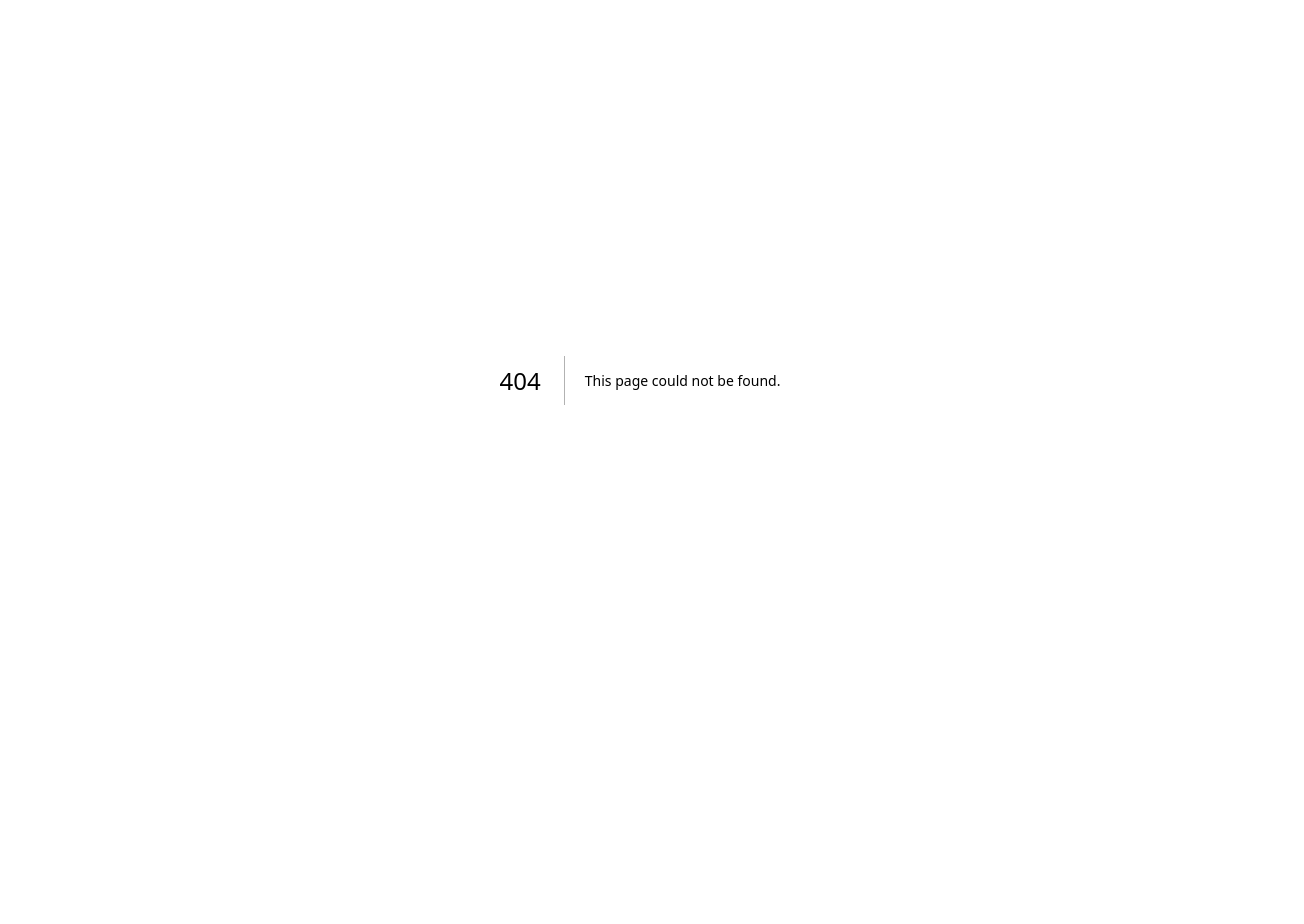
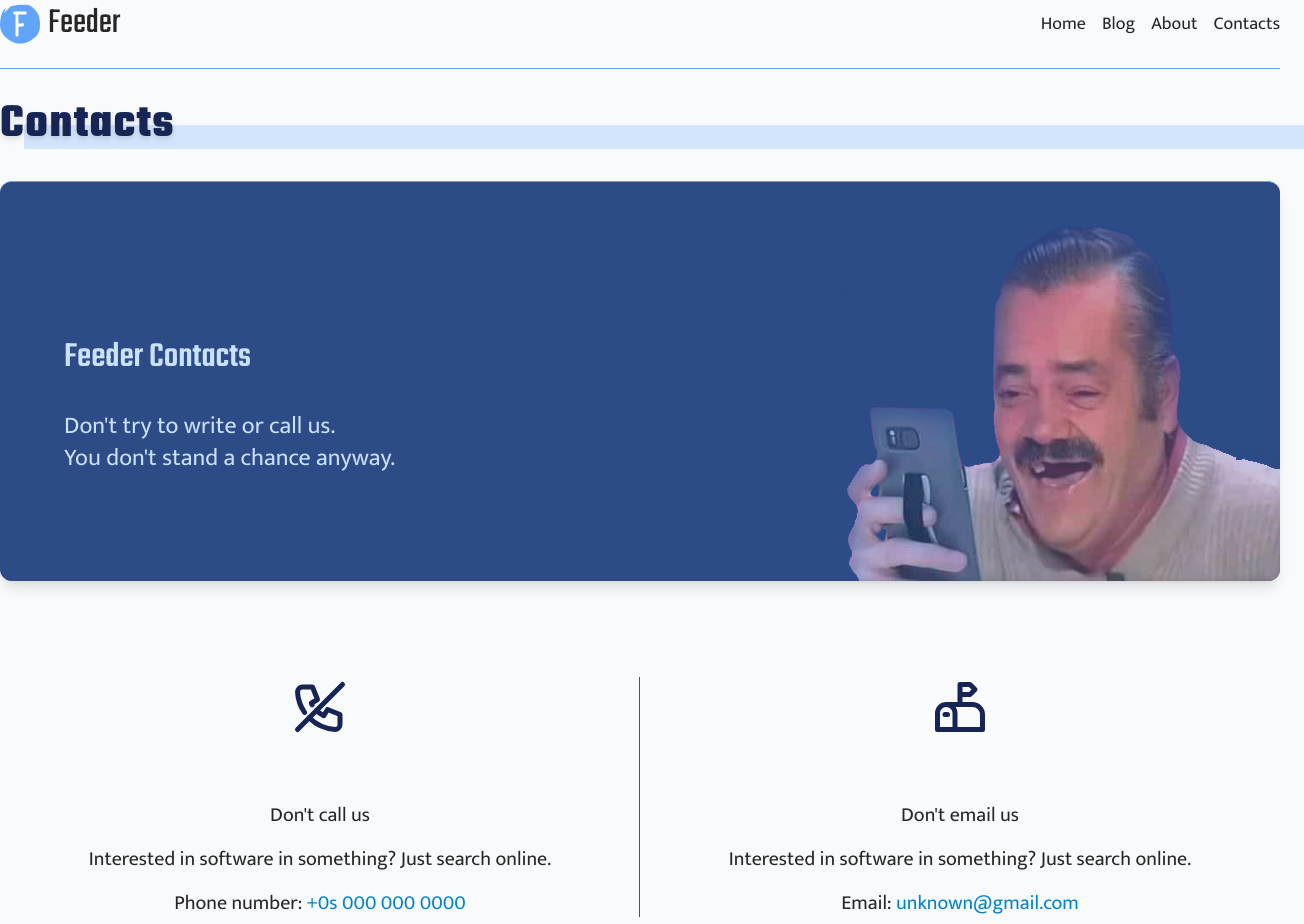
Before and after one commit to DiNeeZ/feeder, a Next.js app: page /contacts in a window 1280 px wide. Before the commit this address had no page. Shown: the part 20-944 px from the top of the page, 1304 px wide, since content can reach past the window. Before the commit the page ends 800 px from the top, so only its background shows below. Built offline with nearby package versions, Linux system fonts and the light colour scheme.

Commit message:
contacts page

```diff
--- a/src/components/about-section.tsx
+++ b/src/components/about-section.tsx
@@ -2,10 +2,11 @@ import React from "react";
 import ImageTextBlock from "./ui/image-text-block";
 import SectionTitle from "./ui/section-title";
 import More from "./ui/more";
+import { about } from "@/data";
 
 const AboutSection = () => {
   return (
-    <section className="my-6">
+    <section className="mt-6 mb-24">
       <div className="container mx-auto pt-8 px-40">
         <div className="flex items-center justify-between">
           <SectionTitle>About Feeder</SectionTitle>
@@ -13,39 +14,18 @@ const AboutSection = () => {
         </div>
 
         <div className="flex flex-col gap-8 pt-12">
-          <ImageTextBlock imageSrc="/images/ideas.svg" imageAlt="ideas" reverse>
-            Welcome to Feeder! At Feeder, we are passionate about
-            entrepreneurship and helping aspiring entrepreneurs navigate the
-            exciting world of startups and business ventures. Whether
-            you&apos;re a seasoned entrepreneur looking for inspiration or a
-            beginner seeking guidance, this blog is designed to provide you with
-            valuable insights, tips, and resources to fuel your entrepreneurial
-            journey.
-          </ImageTextBlock>
-
-          <ImageTextBlock
-            imageSrc="/images/expirience.svg"
-            imageAlt="expirience"
-          >
-            Our team of experienced entrepreneurs, industry experts, and
-            business enthusiasts is dedicated to sharing their knowledge and
-            expertise with our readers. We believe that entrepreneurship is a
-            mindset and a lifestyle, and we&apos;re here to support you every
-            step of the way.
-          </ImageTextBlock>
-
-          <ImageTextBlock
-            imageSrc="/images/usefull-content.svg"
-            imageAlt="usefull content"
-            reverse
-          >
-            Through our carefully curated content, you can expect to find
-            practical advice on various aspects of entrepreneurship, including
-            business planning, marketing strategies, leadership development,
-            financial management, and much more. We also strive to highlight
-            inspiring success stories and showcase innovative ideas and trends
-            shaping the entrepreneurial landscape.
-          </ImageTextBlock>
+          {about.slice(0, 3).map((item, index) => (
+            <>
+              <ImageTextBlock
+                key={item.id}
+                imageSrc={item.imageSrc}
+                imageAlt={item.title}
+                reverse={index % 2 === 0}
+              >
+                {item.content}
+              </ImageTextBlock>
+            </>
+          ))}
         </div>
       </div>
     </section>
--- /dev/null
+++ b/src/components/blog-section.tsx
@@ -0,0 +1,18 @@
+import React from "react";
+import More from "./ui/more";
+import SectionTitle from "./ui/section-title";
+
+const BlogSection = () => {
+  return (
+    <section className="mb-24">
+      <div className="container mx-auto">
+        <div className="flex items-center justify-between">
+          <SectionTitle>Our Blog</SectionTitle>
+          <More href="/blog" />
+        </div>
+      </div>
+    </section>
+  );
+};
+
+export default BlogSection;
--- /dev/null
+++ b/src/components/contacts-section.tsx
@@ -0,0 +1,18 @@
+import React from "react";
+import More from "./ui/more";
+import SectionTitle from "./ui/section-title";
+
+const ContactsSection = () => {
+  return (
+    <section className="mb-24">
+      <div className="container mx-auto">
+        <div className="flex items-center justify-between">
+          <SectionTitle>Contacts</SectionTitle>
+          <More href="/contacts" />
+        </div>
+      </div>
+    </section>
+  );
+};
+
+export default ContactsSection;
--- a/src/components/header.tsx
+++ b/src/components/header.tsx
@@ -3,6 +3,7 @@ import Logo from "./logo";
 import MenuNavLink from "./ui/menu-nav-link";
 
 import { Teko } from "next/font/google";
+import Link from "next/link";
 
 const teko = Teko({
   subsets: ["latin"],
@@ -16,7 +17,9 @@ const Header = () => {
         <nav className="flex justify-between items-center">
           <div className="flex items-center gap-2">
             <Logo size={40} />
-            <span className={`${teko.className} text-4xl`}>Feeder</span>
+            <Link href="/" className={`${teko.className} text-4xl`}>
+              Feeder
+            </Link>
           </div>
 
           <ul className="flex items-center gap-4">
--- /dev/null
+++ b/src/components/ui/page-title.tsx
@@ -0,0 +1,20 @@
+import React, { ReactNode } from "react";
+import { Teko } from "next/font/google";
+
+const teko = Teko({
+  subsets: ["latin"],
+  weight: ["700"],
+});
+
+const PageTitle = ({ children }: { children: ReactNode }) => {
+  return (
+    <div className={`${teko.className} relative`}>
+      <h1 className="text-5xl drop-shadow-md text-blue-950 font-bold tracking-wide">
+        {children}
+      </h1>
+      <div className="absolute bg-blue-400 w-full bottom-0 left-6 h-1/2 opacity-25 -z-10" />
+    </div>
+  );
+};
+
+export default PageTitle;
--- /dev/null
+++ b/src/pages/contacts.tsx
@@ -0,0 +1,81 @@
+import React, { ReactNode } from "react";
+import Image from "next/image";
+import Layout from "@/components/layout";
+import PageTitle from "@/components/ui/page-title";
+import { TbMailbox, TbPhoneOff } from "react-icons/tb";
+import type { IconType } from "react-icons";
+import { Teko } from "next/font/google";
+import Link from "next/link";
+
+const teko = Teko({
+  subsets: ["latin"],
+  weight: ["500"],
+});
+
+type ContactCardProps = {
+  children: ReactNode;
+  Icon: IconType;
+};
+
+const ContactCard = ({ Icon, children }: ContactCardProps) => (
+  <>
+    <Icon size={60} className="mb-12 text-blue-950" />
+    {children}
+  </>
+);
+
+const Contacts = () => {
+  return (
+    <Layout>
+      <div className="container mx-auto pt-8 border-t border-blue-400 mb-24">
+        <PageTitle>Contacts</PageTitle>
+        <div
+          className="relative mt-8 pt-12 mb-24 border-t min-h-[400px]
+				bg-blue-950 border-blue-400 flex items-center rounded-xl overflow-hidden shadow-lg"
+        >
+          <div className="max-w-3xl px-16 text-slate-50">
+            <h2 className={`${teko.className} text-4xl mb-8`}>
+              Feeder Contacts
+            </h2>
+            <p className="text-2xl">Don&apos;t try to write or call us.</p>
+            <p className="text-2xl">You don&apos;t stand a chance anyway.</p>
+          </div>
+          <Image
+            width={440}
+            height={360}
+            src="/images/ha-ha.png"
+            alt="man laughin looking on a phone"
+            className="absolute bottom-0 right-0 w-auto"
+          />
+          <div className="absolute inset-0 w-full h-full bg-blue-400 opacity-30" />
+        </div>
+        <ul className="flex">
+          <li
+            className="relative grow basis-1/2 flex flex-col text-xl items-center justify-center gap-4 after:w-[1px] after:h-full
+						after:bg-slate-600 after:absolute after:top-0 after:bottom-0 after:right-0"
+          >
+            <ContactCard Icon={TbPhoneOff}>
+              <p>Don&apos;t call us</p>
+              <p>Interested in software in something? Just search online.</p>
+              <Link href="tel:+00000000000">
+                Phone number:{" "}
+                <span className="text-sky-600">+0s 000 000 0000</span>
+              </Link>
+            </ContactCard>
+          </li>
+          <li className="grow basis-1/2 text-xl flex flex-col items-center justify-center gap-4">
+            <ContactCard Icon={TbMailbox}>
+              <p>Don&apos;t email us</p>
+              <p>Interested in software in something? Just search online.</p>
+              <Link href="mailto:unknown@gmail.com">
+                Email: <span className="text-sky-600">unknown@gmail.com</span>
+              </Link>
+            </ContactCard>
+          </li>
+        </ul>
+      </div>
+    </Layout>
+  );
+};
+
+export default Contacts;
--- a/src/pages/index.tsx
+++ b/src/pages/index.tsx
@@ -1,14 +1,16 @@
 import Layout from "@/components/layout";
 import Hero from "@/components/hero";
 import AboutSection from "@/components/about-section";
+import BlogSection from "@/components/blog-section";
+import ContactsSection from "@/components/contacts-section";
 
 const Home = () => {
   return (
     <Layout>
       <Hero />
-      <div className="container mx-auto">
-        <AboutSection />
-      </div>
+      <AboutSection />
+      <BlogSection />
+      <ContactsSection />
     </Layout>
   );
 };
```
Also changed, not shown: public/images/ha-ha.png (added).
